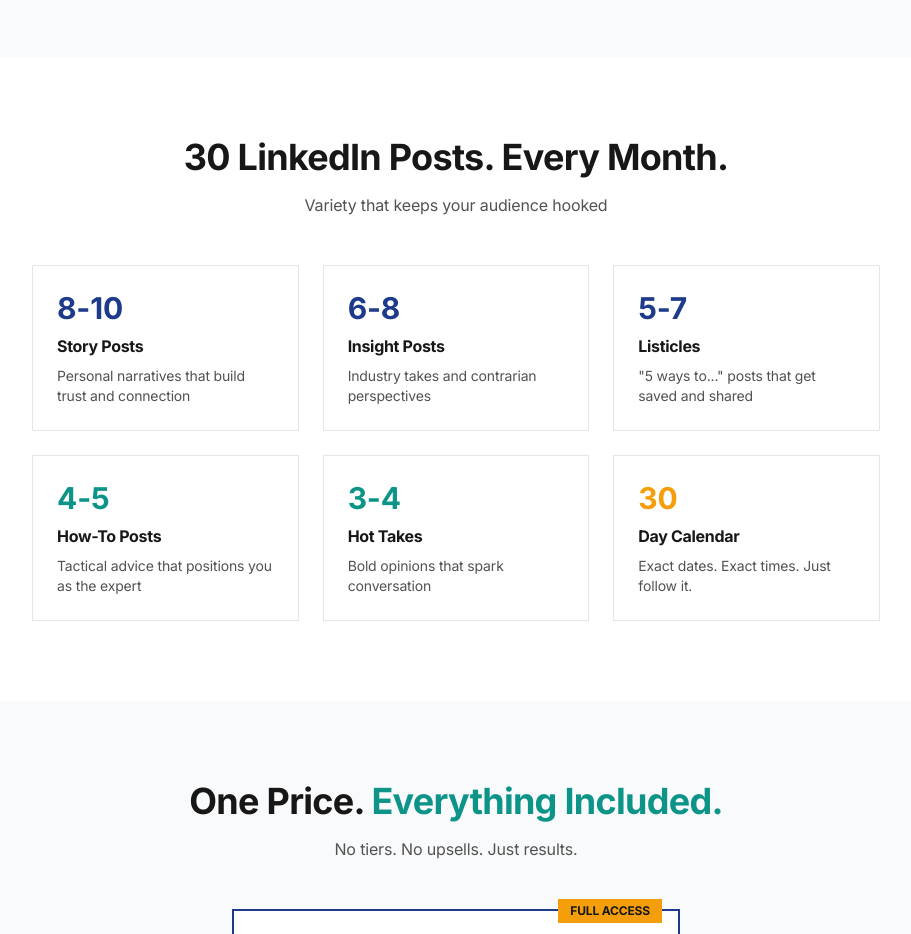
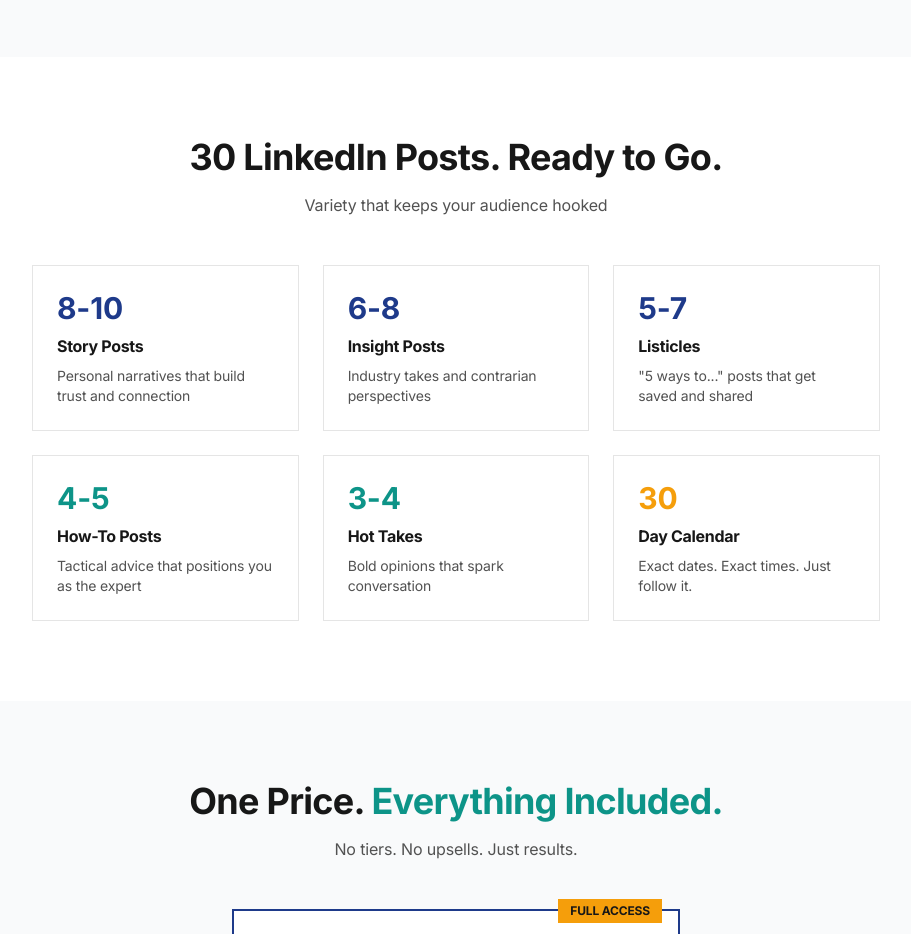
Before and after one commit to jb225-png/agent-agent-site, a Next.js app: page /audit in a window 1280 px wide. Shown: the part 2160-3094 px from the top of the page, without its empty margins (184-1095 px from the left). Built offline with nearby package versions, Linux system fonts and the light colour scheme.

Commit message:
Fix: remove 'Every Month' from header

```diff
--- a/src/app/audit/page.tsx
+++ b/src/app/audit/page.tsx
@@ -164,7 +164,7 @@
       <section className="py-20">
         <div className="max-w-4xl mx-auto px-6">
           <h2 className="text-3xl md:text-4xl font-bold mb-4 text-center text-gray-900">
-            30 LinkedIn Posts. Every Month.
+            30 LinkedIn Posts. Ready to Go.
           </h2>
           <p className="text-center text-gray-600 mb-12">Variety that keeps your audience hooked</p>
           <div className="grid md:grid-cols-3 gap-6">
```
